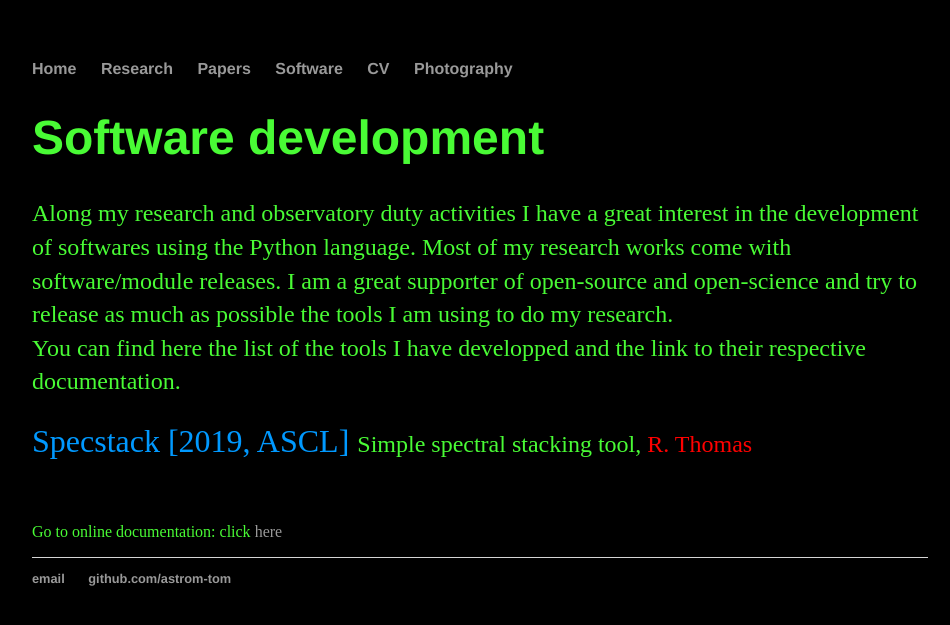
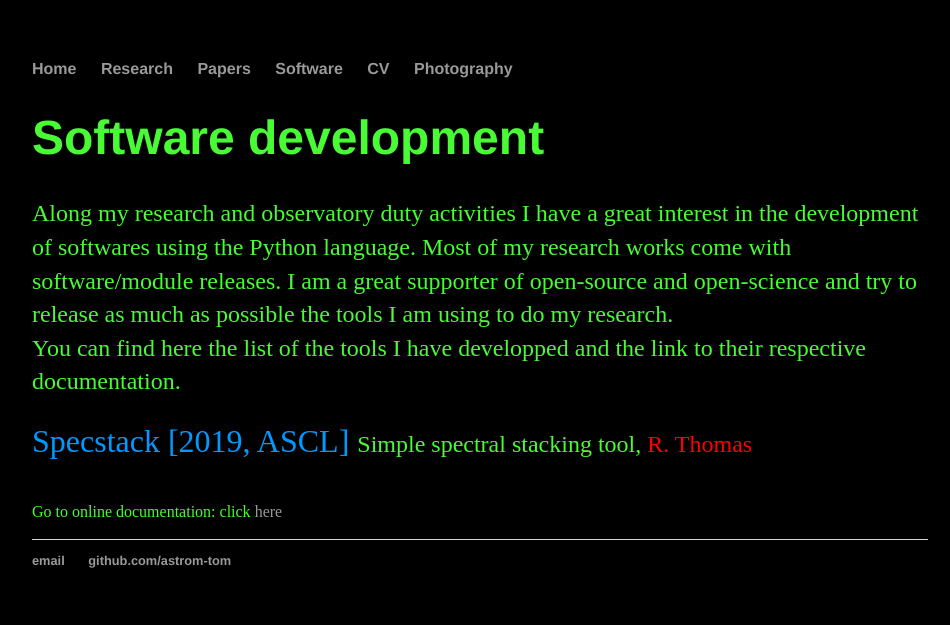
Before and after one commit to astrom-tom/astrom-tom.github.io, a Jekyll site: the page built from Software/index.html, in a window 1280 px wide. Shown: the top 625 px of the page, without its empty margins (160-1110 px from the left). Built offline with Jekyll 4.4.1, drawn with Linux system fonts in a browser that asks for light colours.

Commit message:
Update index.html

```diff
--- a/Software/index.html
+++ b/Software/index.html
@@ -14,7 +14,7 @@ title: Romain Thomas, Fellow Astronomer
 
 <dl style="color:rgb(73, 251, 53);" >
   <dt> <font size="6"> <span class='softR'>Specstack [2019, ASCL]</span> </font>
-	  <font size="5"> Simple spectral stacking tool, <span class='me'> R. Thomas </span></p> </font> <br>
+	  <font size="5"> Simple spectral stacking tool, <span class='me'> R. Thomas </span></p> </font>
        Go to online documentation: click <a href="https://astrom-tom.github.io/specstack/build/html/index.html">here</a>
   </dt>
 
```
